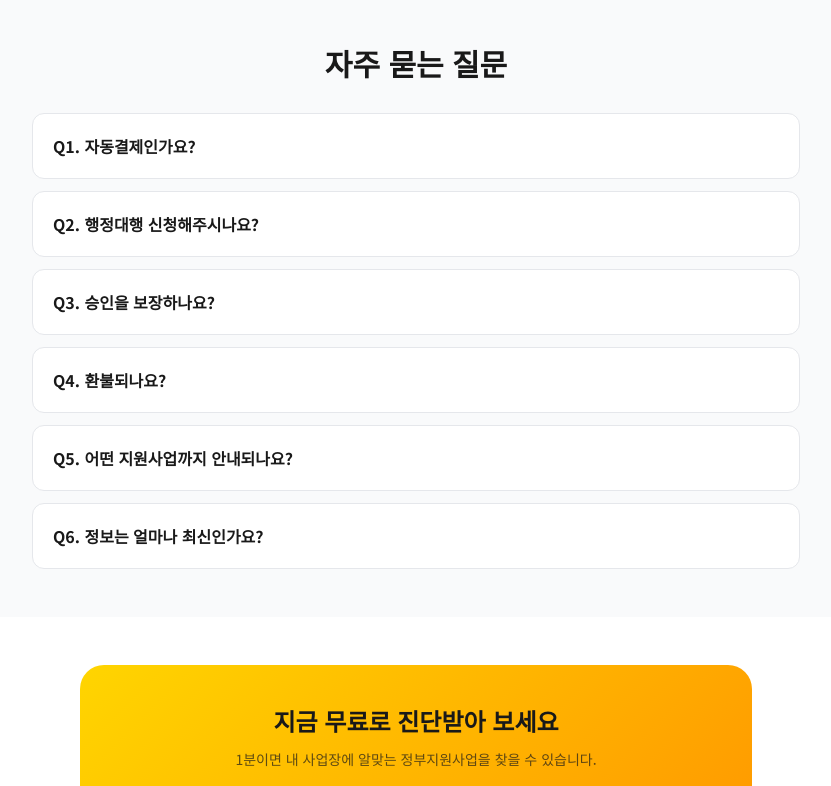
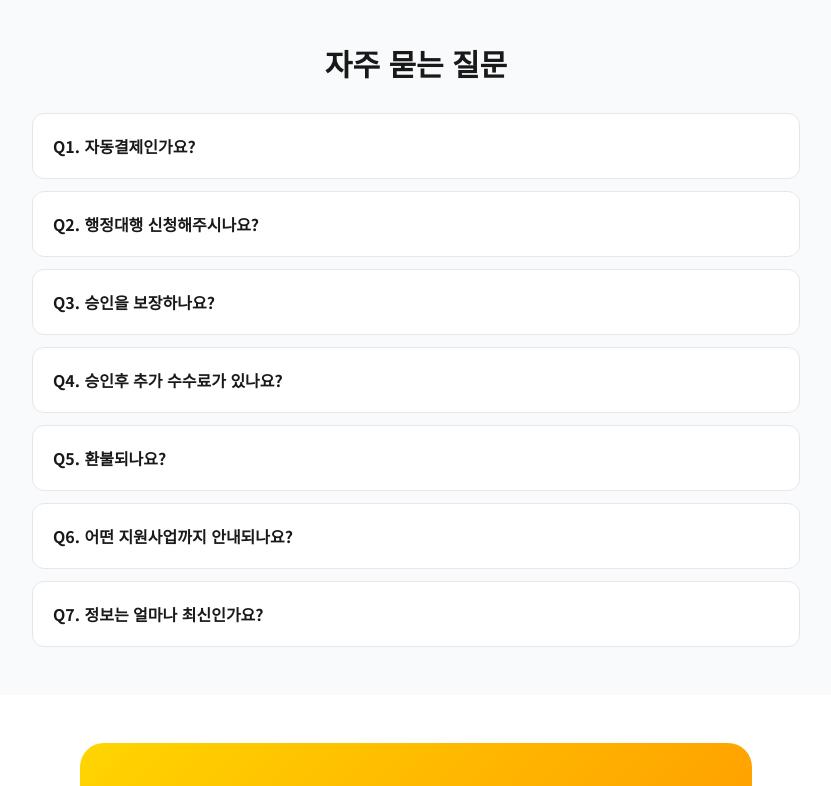
Before and after one commit to ppfa26/PPFA26, a Next.js app: page / in a window 1280 px wide. Shown: the part 2000-2786 px from the top of the page, without its empty margins (224-1055 px from the left). Built offline with nearby package versions, Linux system fonts and the light colour scheme; no server answers; a web font is replaced by a local one.

Commit message:
FAQ 개편: Q4 '승인후 추가 수수료 없음' 신규 추가, 홈·가격표 FAQ 7개 항목으로 통일 (부가세 별도 FAQ 제거)

```diff
--- a/src/app/page.tsx
+++ b/src/app/page.tsx
@@ -54,7 +54,16 @@ const FAQS = [
     ),
   },
   {
-    q: "Q4. 환불되나요?",
+    q: "Q4. 승인후 추가 수수료가 있나요?",
+    a: (
+      <>
+        없습니다. 행정대행 없이 자문만을 해드리는 플랫폼이며 서비스 이용료 외
+        추가적인 수수료는 없습니다.
+      </>
+    ),
+  },
+  {
+    q: "Q5. 환불되나요?",
     a: (
       <>
         서비스 이용(열람) 전에는 7일 이내 100% 환불 가능합니다. 「전자상거래
@@ -64,7 +73,7 @@ const FAQS = [
     ),
   },
   {
-    q: "Q5. 어떤 지원사업까지 안내되나요?",
+    q: "Q6. 어떤 지원사업까지 안내되나요?",
     a: (
       <>
         정책자금 대출뿐 아니라 정부 지원금, 청년창업사관학교, K-Startup,
@@ -74,7 +83,7 @@ const FAQS = [
     ),
   },
   {
-    q: "Q6. 정보는 얼마나 최신인가요?",
+    q: "Q7. 정보는 얼마나 최신인가요?",
     a: (
       <>
         매일 자동으로 89개 공식 사이트를 크롤링하여 최신 공고를 반영합니다. 또한
--- a/src/app/pricing/page.tsx
+++ b/src/app/pricing/page.tsx
@@ -20,20 +20,20 @@ const PRICING_FAQ = [
     a: "아닙니다. 저희는 정부지원사업을 안내하고 방법을 자문해드리는 플랫폼입니다. 자금 승인 여부는 각 정책자금 정부 기관의 심사에 따라 결정됩니다. 저희 서비스는 대표님에게 알맞는 정부지원사업을 안내하고 신청방법을 자문해드리는 것을 목표로 합니다.",
   },
   {
-    q: "Q4. 환불되나요?",
+    q: "Q4. 승인후 추가 수수료가 있나요?",
+    a: "없습니다. 행정대행 없이 자문만을 해드리는 플랫폼이며 서비스 이용료 외 추가적인 수수료는 없습니다.",
+  },
+  {
+    q: "Q5. 환불되나요?",
     a: "서비스 이용(열람) 전에는 7일 이내 100% 환불 가능합니다. 「전자상거래 등에서의 소비자보호에 관한 법률(전자상거래법)」을 따릅니다. 단, 서비스 이용(열람) 이후에는 관련 법령·법규에 따라 환불이 불가합니다.",
   },
   {
-    q: "Q5. 어떤 지원사업까지 안내되나요?",
+    q: "Q6. 어떤 지원사업까지 안내되나요?",
     a: "정책자금 대출뿐 아니라 정부 지원금, 청년창업사관학교, K-Startup, 예비창업패키지, 창업대학, 지자체 지원사업, 바우처, 각종 인증제도까지 국내 모든 정부 지원 사업을 포괄 안내합니다.",
   },
   {
-    q: "Q6. 정보는 얼마나 최신인가요?",
+    q: "Q7. 정보는 얼마나 최신인가요?",
     a: "매일 자동으로 89개 공식 사이트를 크롤링하여 최신 공고를 반영합니다. 또한 40여 개 부처의 최신 공문 자료를 기반으로 정확한 팩트체크 후 답변합니다.",
-  },
-  {
-    q: "Q7. 부가세 별도인가요?",
-    a: "아닙니다. 모든 표시가격은 부가가치세(VAT)가 포함된 금액입니다. 결제 시 추가로 부과되는 금액은 없습니다.",
   },
 ];
 
```
